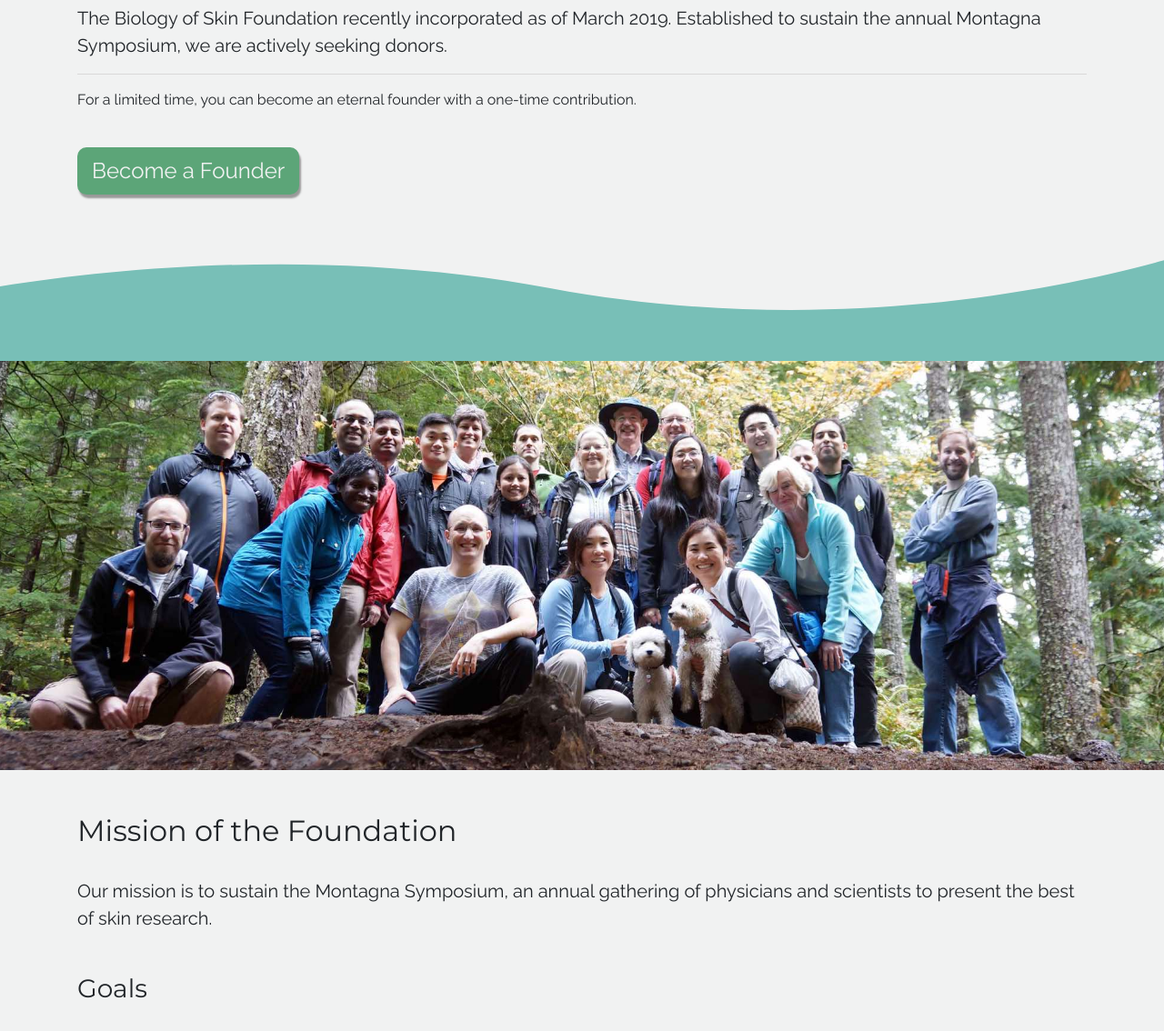
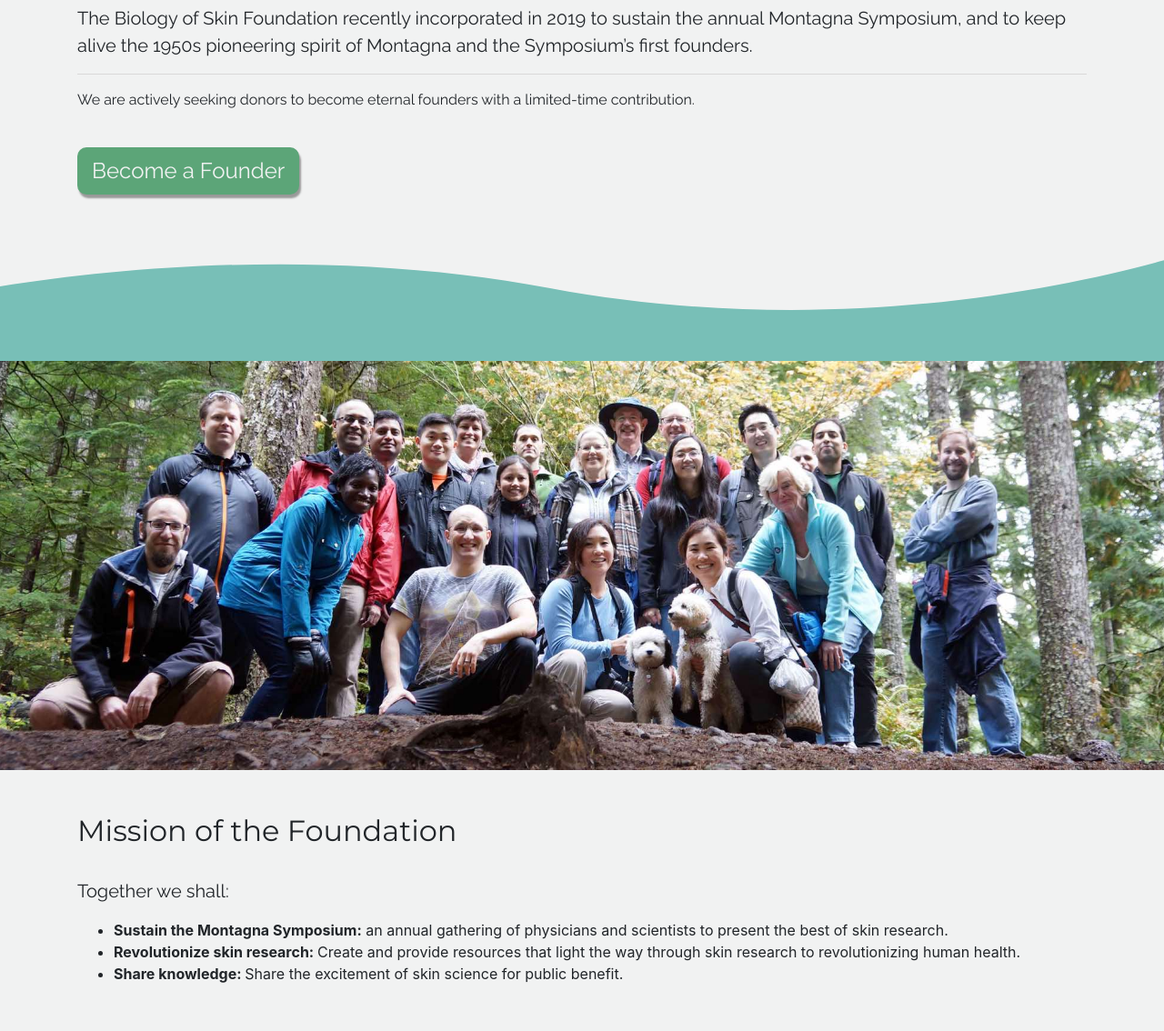
Before and after one commit to sepuckett86/websites, a plain HTML site: page BSF/index.html in a window 1280 px wide. Shown: the part 575-1709 px from the top of the page at 91% size. Drawn offline with nearby package versions, Linux system fonts and the light colour scheme.

Commit message:
text changes

```diff
--- a/BSF/css/BSF.css
+++ b/BSF/css/BSF.css
@@ -259,3 +259,7 @@ h1 {
 h2 {
   padding-top: 3rem;
 }
+
+h3 {
+  padding-top: 2rem;
+}
--- a/BSF/index.html
+++ b/BSF/index.html
@@ -222,11 +222,12 @@
     </div>
         <div class="container">
           <h1>Build a Legacy</h1>
-          <p class="lead">The Biology of Skin Foundation recently incorporated as of March 2019.
-          Established to sustain the annual Montagna Symposium, we are actively seeking donors.
+          <p class="lead">
+            The Biology of Skin Foundation recently incorporated in 2019 to sustain the annual Montagna Symposium,
+            and to keep alive the 1950s pioneering spirit of Montagna and the Symposium’s first founders.
           </p>
           <hr />
-          <p>For a limited time, you can become an eternal founder with a one-time contribution.</p>
+          <p>We are actively seeking donors to become eternal founders with a limited-time contribution.</p>
           <br  />
           <a href="founder.html" class="founder-button" style="font-size: 1.5em">Become a Founder</a>
           <br  />
@@ -243,9 +244,20 @@
         <h2>Mission of the Foundation</h2>
         <br />
         <p class="lead">
-          Our mission is to sustain the Montagna Symposium, an annual gathering of physicians and scientists to present the best of skin research.
-          <br /><br />
-          <h3>Goals</h3>
+          Together we shall:
+          <ul>
+            <li>
+              <strong>Sustain the Montagna Symposium:</strong> an annual gathering of physicians and scientists to present the best of skin research.
+            </li>
+            <li>
+              <strong>Revolutionize skin research: </strong> Create and provide resources that light the way through skin research to revolutionizing human health.
+            </li>
+            <li>
+              <strong>Share knowledge: </strong>Share the excitement of skin science for public benefit.
+            </li>
+          </ul>
+        </p>
+        <h3>Goals</h3>
         <br  />
         <div class="row">
           <div class="col col-12 col-md-6">
@@ -485,7 +497,6 @@
           <br  />
           <div class="row">
             <div class="col col-12 col-md-4">
-
                 <h5>For Departments of Dermatology:</h5>
                 <br />
                 <img src="images/Sancy_Leachman.png" alt="Sancy_Leachman">
@@ -493,10 +504,8 @@
                 <p>Sancy Leachman, M.D., Ph.D.</p>
                 <p><strong>Chair, Department of Dermatology at Oregon Health & Science U.</strong></p>
                 <br />
-
             </div>
             <div class="col col-12 col-md-4">
-
                 <h5>For Industry Scientists:</h5>
                 <br />
                 <img src="images/Lobitz.png" alt="Joel_Gordon">
@@ -506,10 +515,8 @@
                   <strong>Signum Biosciences</strong>
                 </p>
                 <br />
-
             </div>
             <div class="col col-12 col-md-4">
-
                 <h5>For Young Investigators:</h5>
                 <br />
                 <img src="images/Jodi_Johnson.png" alt="Jodi_Johnson">
@@ -518,13 +525,11 @@
                 <p>
                 <strong>Research Assisant Professor of Pathology and Dermatology, Northwestern Medicine</strong></p>
                 <br />
-
             </div>
           </div>
 
         <br  />
       </div>
-
     </section>
     <section>
       <div class="container">
```
